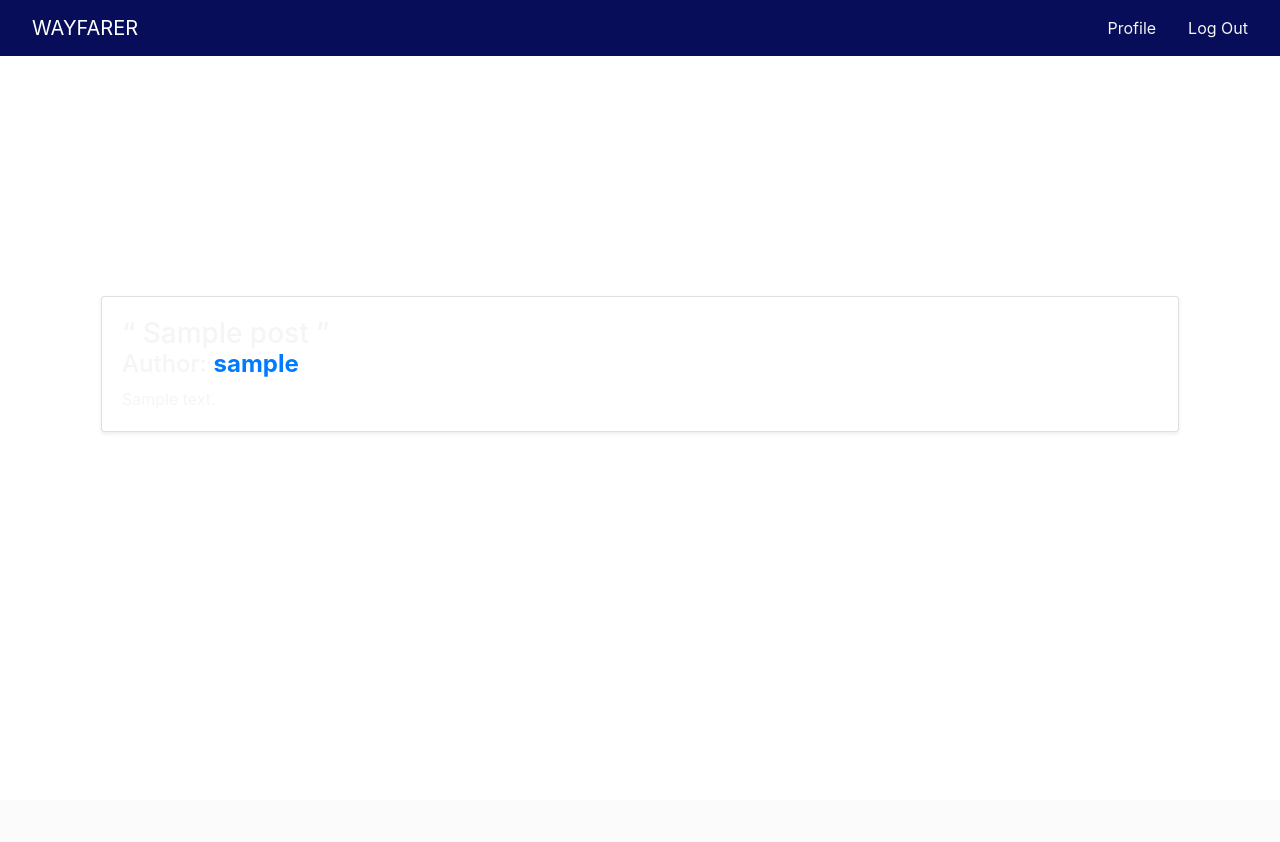
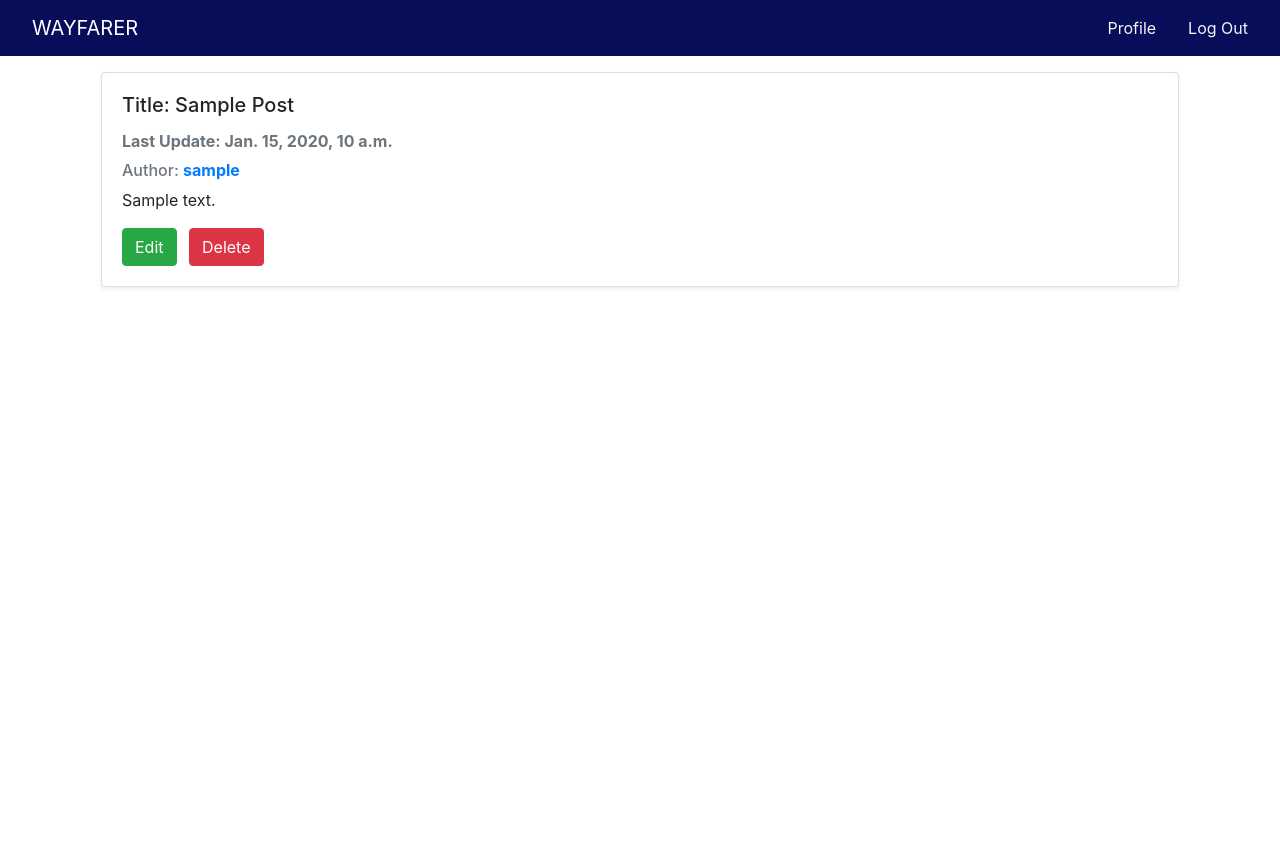
Before and after one commit to aprilkrg/wayfarer, a Django app: page /posts/1 in a window 1280 px wide. Before the commit the page ends 432 px from the top, so only its background shows below. Run offline with Django 3.2, Linux system fonts and the light colour scheme; a user stored in the database is signed in; tables that the repository leaves empty hold one stand-in row (values such as "Sample post"); some libraries are stand-ins or nearby versions.

Commit message:
Adonis/post crud styles (#20)
* added delete

* everything is good

* fixed post bug

* styled edit form

* added edit form with animation

* added post edit

* added styles in edit post

```diff
--- a/db/cities.sql
+++ b/db/cities.sql
@@ -9,4 +9,8 @@
 ( 'san francisco', 'https://images.unsplash.com/photo-1547190994-0dfe4ab1bdae?ixlib=rb-1.2.1&ixid=eyJhcHBfaWQiOjEyMDd9&auto=format&fit=crop&w=800&q=60', 'United States'),
 ( 'new york', 'https://images.unsplash.com/photo-1459508583695-86e229e8855a?ixlib=rb-1.2.1&ixid=eyJhcHBfaWQiOjEyMDd9&auto=format&fit=crop&w=800&q=60', 'United States'),
 ( 'santiago de cuba', 'https://images.unsplash.com/photo-1584542394556-e322a734e16d?ixlib=rb-1.2.1&ixid=eyJhcHBfaWQiOjEyMDd9&auto=format&fit=crop&w=800&q=60', 'United States'),
-( 'havana', 'https://images.unsplash.com/photo-1503192851959-c6da8ac80cff?ixlib=rb-1.2.1&ixid=eyJhcHBfaWQiOjEyMDd9&auto=format&fit=crop&w=800&q=60', 'Cuba');
+( 'havana', 'https://images.unsplash.com/photo-1503192851959-c6da8ac80cff?ixlib=rb-1.2.1&ixid=eyJhcHBfaWQiOjEyMDd9&auto=format&fit=crop&w=800&q=60', 'Cuba'),
+( 'Los Angeles', 'https://images.unsplash.com/photo-1501103777042-0aeb4df8ff8f?ixlib=rb-1.2.1&ixid=eyJhcHBfaWQiOjEyMDd9&auto=format&fit=crop&w=800&q=60', 'United States'),
+( 'Santorini', 'https://images.unsplash.com/photo-1504512485720-7d83a16ee930?ixlib=rb-1.2.1&ixid=eyJhcHBfaWQiOjEyMDd9&auto=format&fit=crop&w=800&q=60', 'Greece'),
+( 'Venice', 'https://images.unsplash.com/photo-1518730518541-d0843268c287?ixlib=rb-1.2.1&ixid=eyJhcHBfaWQiOjEyMDd9&auto=format&fit=crop&w=800&q=60', 'Italy'),
+( 'Rio de Janeiro', 'https://images.unsplash.com/photo-1483729558449-99ef09a8c325?ixlib=rb-1.2.1&auto=format&fit=crop&w=800&q=60', 'Brasil');
--- a/main_app/static/js/main.js
+++ b/main_app/static/js/main.js
@@ -1,3 +1,7 @@
-// $(window).on('load',function(){
-//     $('#add_post').modal('show');
-// });
+const $btn = $('#post_edit');
+const $cardFormEdit = $('#edit-post');
+
+$btn.on('click', (e) => {
+    $cardFormEdit.css( { visibility: 'visible' });
+    $cardFormEdit.addClass('animate');
+});
--- /dev/null
+++ b/main_app/static/styles/animations/animations.css
@@ -0,0 +1,15 @@
+@keyframes moveInFromTheBack {
+    /* start */
+    0% {
+        opacity: 0;
+    }
+    /* middle state*/
+    50% {
+        opacity: 1;
+    }
+
+    /* final state */
+    100%{
+        opacity: 2;
+    }
+}
--- a/main_app/static/styles/base/base.css
+++ b/main_app/static/styles/base/base.css
@@ -1,3 +1,3 @@
 body {
-    color:  var( --primary-white );
+    /* color:  var( --primary-white ); */
 }
--- a/main_app/static/styles/main.css
+++ b/main_app/static/styles/main.css
@@ -1,5 +1,6 @@
 @import './abstract/variebles.css';
 @import './bootstrap/overwrite.css';
+@import './animations/animations.css';
 @import './base/base.css';
 
 
@@ -83,9 +84,9 @@
     height: 100%;
 }
 
-.city-sidebar {
+/* .city-sidebar {
     background-color: var(--primary-dark);
-}
+} */
 
 .city-header {
     text-transform: capitalize;
@@ -109,6 +110,26 @@
 }
 
 
-.container-fluid {
+/* .container-fluid {
     background-image: linear-gradient( 360deg, var(--primary-dark) 50%, var(--secondary-dark));
+} */
+
+/* .post-card  {
+    background-image: linear-gradient( -30deg, var(--primary-dark), var(--secondary-dark) );
+} */
+
+
+/* edit form */
+
+#edit-post {
+    visibility: hidden;
 }
+
+.animate {
+    animation: moveInFromTheBack 2s ease-out;
+}
+
+
+.post-title-modal {
+    color: var( --primary-orange ) !important;
+}
--- a/main_app/templates/post/show.html
+++ b/main_app/templates/post/show.html
@@ -1,25 +1,107 @@
 {% extends 'base.html' %}
 
 {% block content %}
+
 <div class="container">
 
     <div class="row align-items-center p-3 screen-80vh">
-        <div class="col">
+        <div class="col justify-content-center">
 
-            <div class="card flex-md-row mb-4 box-shadow h-md-250 shadow-sm">
-                <div class="card-body d-flex flex-column align-items-start">
-                    <h3 class="mb-0">&ldquo; {{ post.title }} &rdquo;</h3>
-                    <h4>Author:
+            <div class="card shadow-sm">
+                <div class="card-body">
+
+                    <h5 class="card-title">Title: {{ post.title }}</h5>
+                    <strong class="text-muted">
+                            Last Update: {{ post.updated_at }}
+                        </strong>
+
+                    <h6 class="card-subtitle mb-2 mt-2 text-muted">Author:
                         <strong>
-                            <a href="{% url 'profile' %}">{{ user.username }}</a>
+                            <a href="{% url 'profile' %}">{{ post.user }}</a>
                         </strong>
-                    </h4>
-                    <p class="card-text mb-auto">{{ post.post_body }}</p>
+                    </h6>
+                    <p class="card-text">{{ post.post_body }}</p>
+
+                    <button id="post_edit" type="button" class="btn btn-success mr-2">Edit</button>
+                    <button type="button" class="btn btn-danger mr-2" data-toggle="modal" data-target="#delete_post">
+                        Delete
+                    </button>
+                </div>
+            </div>
+
+            {% comment %} Edit From {% endcomment %}
+            <div id="edit-post" class="card shadow-sm mt-5" >
+                <div class="card-body">
+
+                    <h5 class="card-title">Edit Post</h5>
+
+                    <strong class="text-muted ">
+                        Last Update: {{ post.updated_at }}
+                    </strong>
+
+                    <form class="mt-4" action="{% url 'edit_post' post.id %}" method="POST" class="card-panel">
+                    {% csrf_token %}
+
+                        <div class="row">
+                            <div class="form-group col-md-6">
+                                <input type="text" class="form-control" id="title" placeholder="{{ post.title }}" name="title" value='{{ post.title }}'>
+                            </div>
+                        </div>
+
+                        <div class="row">
+                            <div class="form-group col">
+                                <textarea name="post_body" id="post_body" cols="60" rows="10">
+                                    {{ post.post_body }}
+                                </textarea>
+                            </div>
+                        </div>
+                        <input type="submit" class="btn btn-primary" value="Add Post">
+                    </form>
+
                 </div>
             </div>
 
         </div>
     </div>
+</div>
 
+
+
+
+<!-- Modal delete post -->
+<div class="modal fade"  id="delete_post" data-backdrop="static" data-keyboard="false" tabindex="-1" aria-labelledby="staticBackdropLabel" aria-hidden="true">
+
+    <div class="modal modal-dialog modal-dialog-centered">
+
+        <div class="modal-content">
+
+            <div class="modal-header">
+
+                <h5 class="modal-title" id="staticBackdropLabel">Delete Post</h5>
+                <button type="button" class="close" data-dismiss="modal" aria-label="Close">
+                    <span aria-hidden="true">&times;</span>
+                </button>
+
+            </div>
+
+            <div class="modal-body">
+            <p> "Are you sure you want to delete <span class="post-title-modal">{{ post.title }}</span>?"</p>
+                <form action="{% url 'delete_post' post.id %}" method="POST" class="card-panel">
+                    {% csrf_token %}
+                    <input type="submit" class="btn btn-primary float-right" value="yes">
+                    <input type="submit" class="btn btn-primary float-right mr-3" value="no" data-dismiss="modal" aria-label="Close">
+                    {% comment %} <button type="button" class="close" data-dismiss="modal" aria-label="Close">
+                    no
+                    </button> {% endcomment %}
+                </form>
+            </div>
+
+            <div class="modal-footer">
+                &nbsp;
+            </div>
+
+        </div>
+    </div>
 </div>
+
 {% endblock  %}
--- a/main_app/urls.py
+++ b/main_app/urls.py
@@ -4,10 +4,18 @@
 
 urlpatterns = [
     path('', views.home, name='home'),
+
+    # City Url
     path('cities/<int:pk>', views.cities_list, name='cities'),
+
+    # Profile Urls
     path('profile/', views.profile, name='profile'),
     path('profile/<int:pk>/edit/', views.profile_edit, name='profile_edit'),
     path('profile/<int:pk>/updatephoto/', views.update_profile_photo, name='update_photo'),
+
+    # Post Urls
     path('posts/<int:pk>', views.post_detail, name='post' ),
     path('post/<int:pk>/addpost', views.add_post, name='add_post' ),
+    path('post/<int:pk>/editpost', views.edit_post, name='edit_post' ),
+    path('post/<int:pk>/deletepost', views.delete_post, name='delete_post' ),
 ]
--- a/main_app/views.py
+++ b/main_app/views.py
@@ -5,6 +5,7 @@
 
 import uuid
 import boto3
+from datetime import datetime
 from .models import City, Post, Photo_profile, Profile
 
 # Add these "constants" below the imports
@@ -22,17 +23,32 @@
 ################### NOTE City views ################################
 
 def cities_list( request,  pk=1 ):
-    # user = User.objects.get(id=request.user.id)
-    print(request.user.profile.__dict__)
+
     cities = City.objects.all()
     city = City.objects.get(id=pk)
     posts = Post.objects.filter(city=pk)
+    all_photos = Photo_profile.objects.all()
+    post_witd_imgs = {}
+    city_posts = []
+    for post in posts:
+        for photo in all_photos:
+            user_post_id = post.user_id
+            if user_post_id == photo.profile_id:
+                post_witd_imgs['user_photo'] = photo.photo_url
+                post_witd_imgs['title'] = post.title
+                post_witd_imgs['post_body'] = post.post_body
+                post_witd_imgs['author'] = post.user
+                post_witd_imgs['created_at'] = post.created_at
+                city_posts.append( post_witd_imgs )
+                print(city_posts)
 
     context = {
         'cities': cities,
         'city': city,
         'posts': posts.order_by('-created_at')
     }
+
+    print( 'context', context['posts'] )
 
     return render(request, 'city/index.html', context )
 
@@ -43,8 +59,8 @@
 
 
 def profile(  request ):
-    user_post = Post.objects.filter( user=request.user.id )
-    profile_photo = Photo_profile.objects.get( profile=request.user.id )
+    user_post = Post.objects.filter( user_id = request.user.id )
+    profile_photo = Photo_profile.objects.get( profile_id = request.user.id )
 
     context = {
         'user_posts': user_post,
@@ -84,18 +100,14 @@
 # todo : error handling
 def profile_edit(request, pk):
     if request.method == 'POST':
-        current_city = request.POST['current_city']
-        print(current_city)
         # overwrite the value of current city (den) to input value (chicago)
         # user.profile.current_city = current_city
         user = User.objects.get(id=pk)
         profile = Profile.objects.get(id=pk)
         user.username = request.POST['username']
         user.save()
-        print(user.username, 'User name <<<<')
         profile.current_city = request.POST['current_city']
         profile.save()
-        print(current_city, 'current city <<<<')
         return redirect("/profile/")
     else:
         return render(request, 'user/profile_edit.html')
@@ -129,10 +141,31 @@
                 context = {
                     'error': error,
                 }
-                return redirect(f'/cities/{ current_city }')
-                # return render( request, 'city/index.html', context )
+                # return redirect(f'/cities/{ current_city }', context )
+                return render( request, 'city/index.html', context )
 
+
+def edit_post ( request, pk ):
+    if request.method == 'POST':
+        try:
+            post = Post.objects.get( id=pk )
+            title = request.POST['title']
+            body = request.POST['post_body']
+            post.title = title
+            post.post_body = body
+            # current date and time
+            now = datetime.now()
+            post.updated_at = datetime.timestamp(now)
+            post.save()
+            return redirect(f'/posts/{pk}')
+        except:
+            print('something went wrong')
+            error = 'hahahahaha'
+            return render(request, 'post/show.html', { 'error': error })
+    else:
+        error = 'hahahahaha'
+        return render(request, 'post/show.html', { 'error': error })
 
 def delete_post ( request, pk ):
     Post.objects.get( id=pk ).delete()
-    return redirect('cities')
+    return redirect('/cities/1')
```
Also changed, not shown: account/views.py (+19 -23 lines), main_app/templates/city/index.html (+31 -36 lines), main_app/templates/user/profile_edit.html (+35 -11 lines), main_app/migrations/0001_initial.py, main_app/static/styles/bootstrap/overwrite.css (line endings or trailing spaces).
